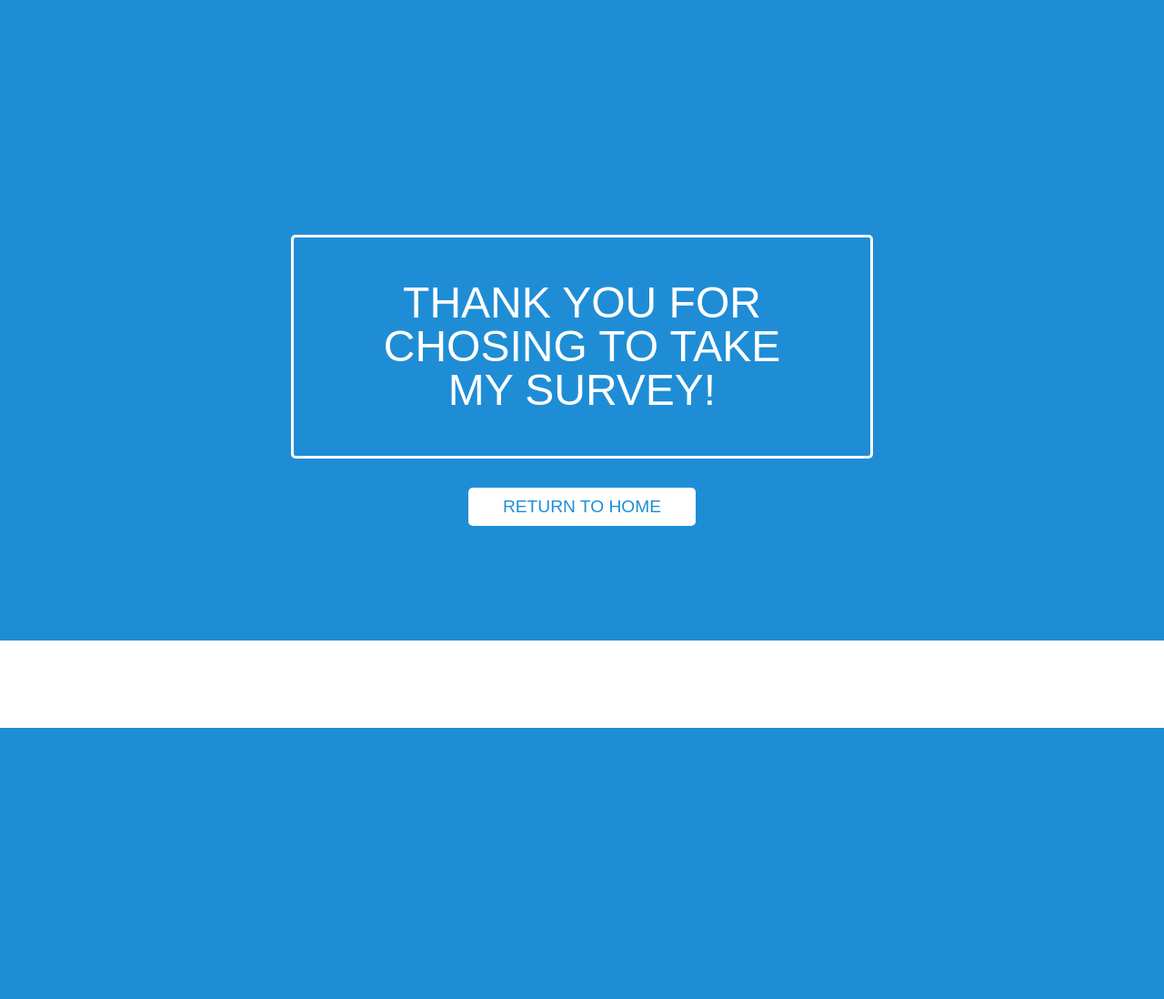
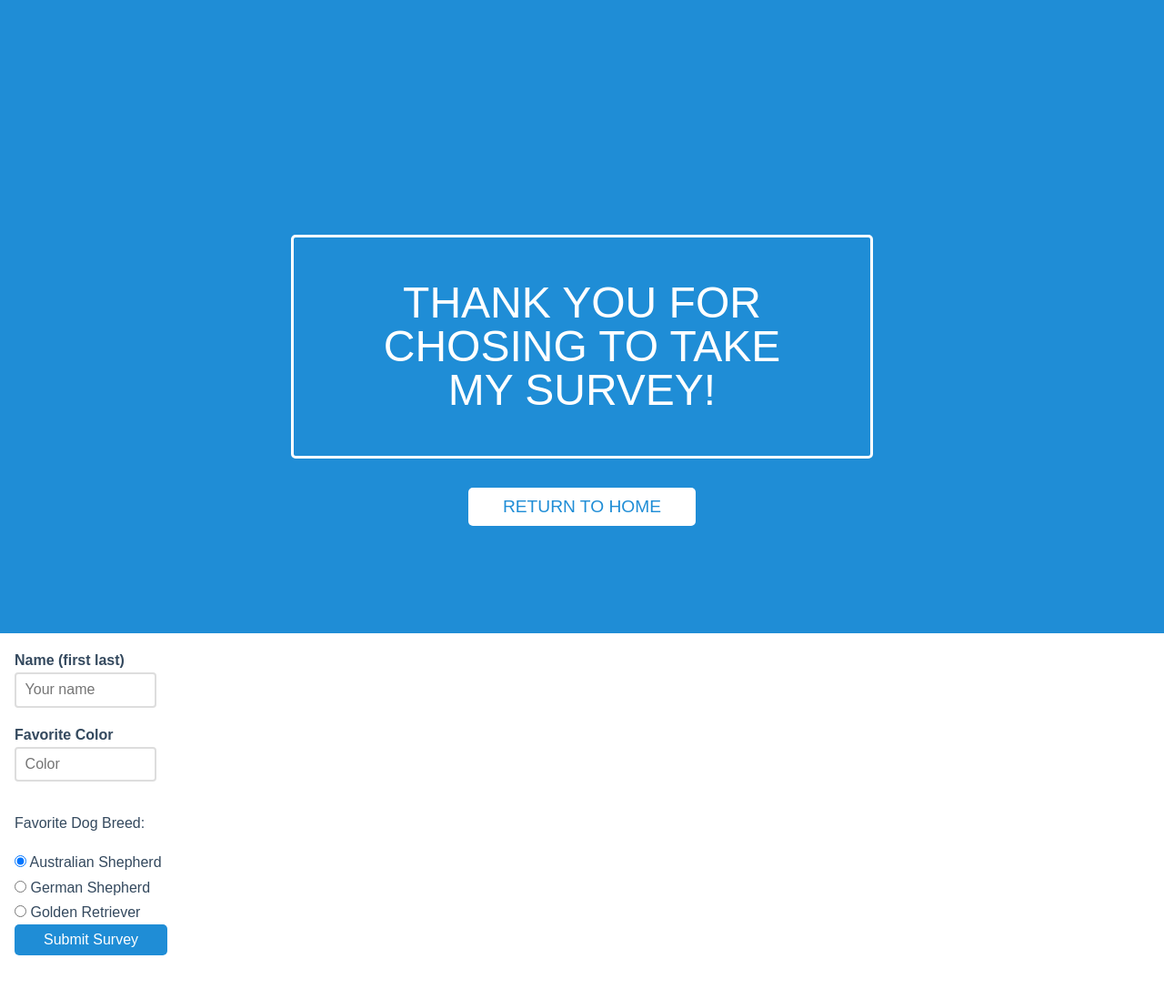
Before and after one commit to umn-5117-f18/module-1-homework-nkyllonen, a Flask app: page /survey in a window 1280 px wide. Shown: the whole page at 91% size. Before the commit the page ends 800 px from the top, so only its background shows below. Run offline with Flask 2, Linux system fonts and the light colour scheme; some libraries are stand-ins or nearby versions.

Commit message:
got basic radio buttons (not pure CSS)

```diff
--- a/app.py
+++ b/app.py
@@ -1,27 +1,15 @@
 import os
 
-from flask import Flask, g, render_template, url_for
+from flask import Flask, jsonify, redirect, render_template, request, url_for
 import psycopg2
+
+import db
 
 app = Flask(__name__)
 
-def connect_db():
-    """Connects to the specific database."""
-    return psycopg2.connect(os.environ.get('DB_DSN'))
-
-def get_db():
-    """Opens a new database connection if there is none yet for the
-    current application context.
-    """
-    if not hasattr(g, 'pg_db'):
-        g.pg_db = connect_db()
-    return g.pg_db
-
-@app.teardown_appcontext
-def close_db(error):
-    """Closes the database again at the end of the request."""
-    if hasattr(g, 'db'):
-        g.pg_db.close()
+@app.before_first_request
+def initialize():
+    db.setup()
 
 @app.route('/')
 def index():
--- /dev/null
+++ b/static/style.css
@@ -0,0 +1,21 @@
+/*
+From this site:
+https://medium.com/claritydesignsystem/pure-css-accessible-checkboxes-and-radios-buttons-54063e759bb3
+ */
+
+.checkbox label {
+    position: relative;
+}
+.checkbox label::before,
+.checkbox label::after {
+    position: absolute;
+}
+/*Outer-box*/
+.checkbox label::before {
+    top: 3px;
+}
+/*Checkmark*/
+.checkbox label::after {
+    left: 4px;
+    top: 7px;
+}
--- a/templates/base.html
+++ b/templates/base.html
@@ -15,11 +15,13 @@
   <!-- Pure CSS Marketing CSS stylesheet -->
   <link rel=stylesheet type=text/css href="{{ url_for('static', filename='marketing.css') }}">
 
+  <!-- My CSS stylesheet -->
+  <link rel=stylesheet type=text/css href="{{ url_for('static', filename='style.css') }}">
+
 </head>
 
-<section class="content">
-  <header>
-    {% block header %}{% endblock %}
-  </header>
-  {% block content %}{% endblock %}
-</section>
+<header>
+  {% block header %}{% endblock %}
+</header>
+
+{% block content %}{% endblock %}
--- a/templates/survey.html
+++ b/templates/survey.html
@@ -12,6 +12,51 @@
         <p>
             <a href="{{ url_for('index') }}" class="pure-button pure-button-primary">Return to Home</a>
         </p>
+      </div>
+</div>
+
+<div class = "content-wrapper">
+  <div class="content">
+
+      <form class="pure-form pure-g" method="post" action="/people">
+          <div class="pure-u-1-8">
+
+              <label for="name-input">Name (first last)</label>
+              <input class="pure-input-1" id="name-input" name="name" type="text" placeholder="Your name" required minlength="3">
+
+              <label for="color-input">Favorite Color</label>
+              <input class="pure-input-1" id="color-input" name="color" type="text" placeholder="Color" required minlength="3">
+
+          </div>
+      </form>
+
+      <form method="post" action="/people">
+      <p><label for="breed-radios">Favorite Dog Breed:</label></p>
+
+          <div class="checkbox">
+          <input type="radio" id="AS" name="breed-radios" value="Australian Shepherd" checked />
+          <label for="AS" class="pure-radio">
+            Australian Shepherd
+          </label>
+          </div>
+
+          <div class="checkbox">
+          <input type="radio" id="GS" name="breed-radios" value="German Shepherd" />
+          <label for="GS" class="pure-radio">
+            German Shepherd
+          </label>
+          </div>
+
+          <div class="checkbox">
+          <input type="radio" id="GR" name="breed-radios" value="Golden Retriever" />
+          <label for="GR" class="pure-radio">
+            Golden Retriever
+          </label>
+        </div>
+      </form>
+
+      <button type="submit" class="pure-button pure-button-primary">Submit Survey</button>
+
     </div>
 </div>
 
```
Also changed, not shown: db.py (added, +46 -0 lines).
